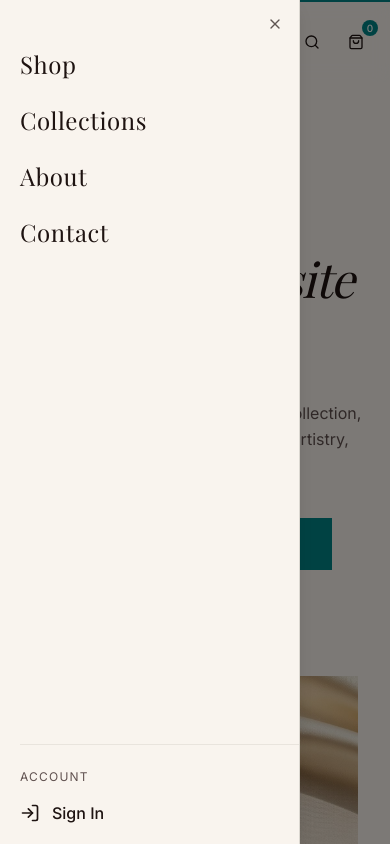
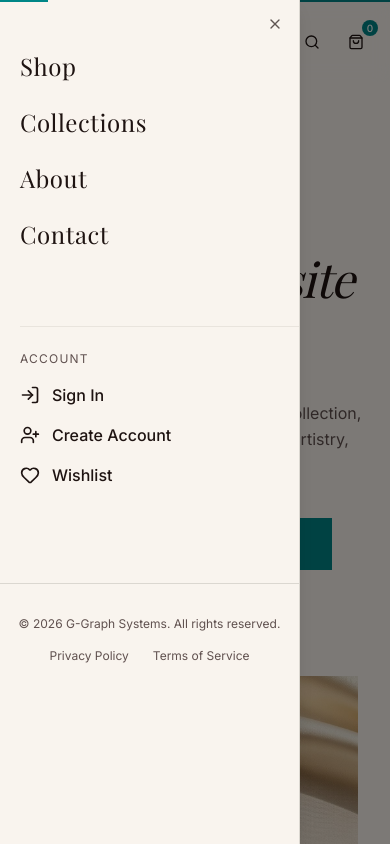
Before and after one commit to ggraphsystems/Octava-Luna-Project, a Next.js app in the folder octavaluna/: page / in a window 390 px wide. Both pictures are taken after a click on the button "Open menu". Shown: the top 844 px of the page. Built offline with nearby package versions, Linux system fonts and the light colour scheme; a web font is replaced by a local one.

Commit message:
fixing the mobile menu

```diff
--- a/octavaluna/components/header.tsx
+++ b/octavaluna/components/header.tsx
@@ -53,7 +53,7 @@ export function Header() {
                 </nav>
 
                 {/* Profile section for mobile */}
-                <div className="mt-120 pt-6 border-t border-muted ml-5">
+                <div className="mt-15 pt-6 border-t border-muted ml-5">
                   <p className="text-xs uppercase tracking-widest text-muted-foreground mb-4">Account</p>
                   <div className="flex flex-col gap-4">
                     <Link
@@ -79,6 +79,19 @@ export function Header() {
                     >
                       <Heart className="h-5 w-5" />
                       <span className="font-medium">Wishlist</span>
+                    </Link>
+                  </div>
+                </div>
+                <div className="mt-20 flex flex-col items-center justify-between gap-4 border-t border-border pt-8 sm:flex-row">
+                  <p className="text-xs text-muted-foreground">
+                    © {new Date().getFullYear()} G-Graph Systems. All rights reserved.
+                  </p>
+                  <div className="flex gap-6">
+                    <Link href="/privacy" className="text-xs text-muted-foreground transition-colors hover:text-accent">
+                      Privacy Policy
+                    </Link>
+                    <Link href="/terms" className="text-xs text-muted-foreground transition-colors hover:text-accent">
+                      Terms of Service
                     </Link>
                   </div>
                 </div>
```
